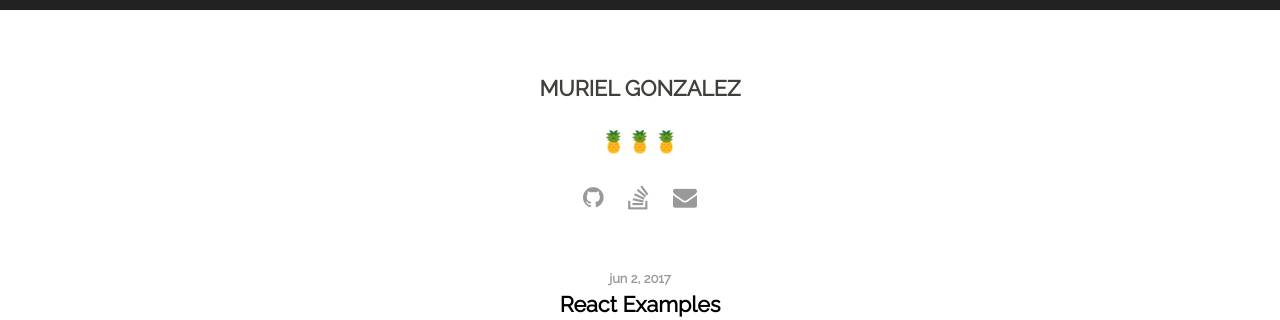
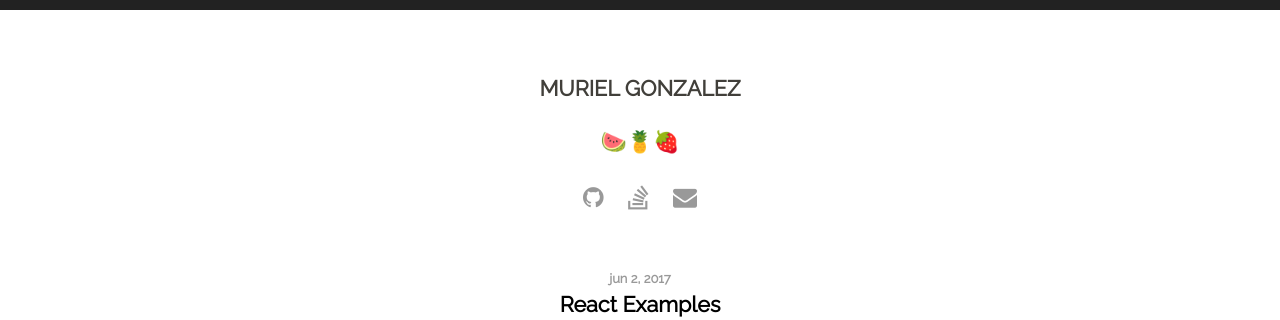
Before and after one commit to murielg/murielg.github.io, a Jekyll site: the page built from index.html, in a window 1280 px wide. Shown: the top 320 px of the page. Built offline with Jekyll 4.4.1, drawn with Linux system fonts in a browser that asks for light colours.

Commit message:
Update bio.html

```diff
--- a/_includes/bio.html
+++ b/_includes/bio.html
@@ -1,7 +1,7 @@
 <section class="bio">
   <a class="avatar" href="{{ site.baseurl }}/"><img src="/assets/images/mgonzalez.jpg" ></a>
   <h1>{{ site.name }}</h1>
-  <h3>🍍🍍🍍</h3>
+  <h3>🍉🍍🍓</h3>
   <ul class="social">
     <li><a href="https://github.com/{{ site.github_username }}" class="icon-github" title="github" target="_blank"></a></li>
     <li><a href="https://stackoverflow.com/story/muriel" class="icon-stackoverflow" title="stack-overflow" target="_blank"></a></li>
```
